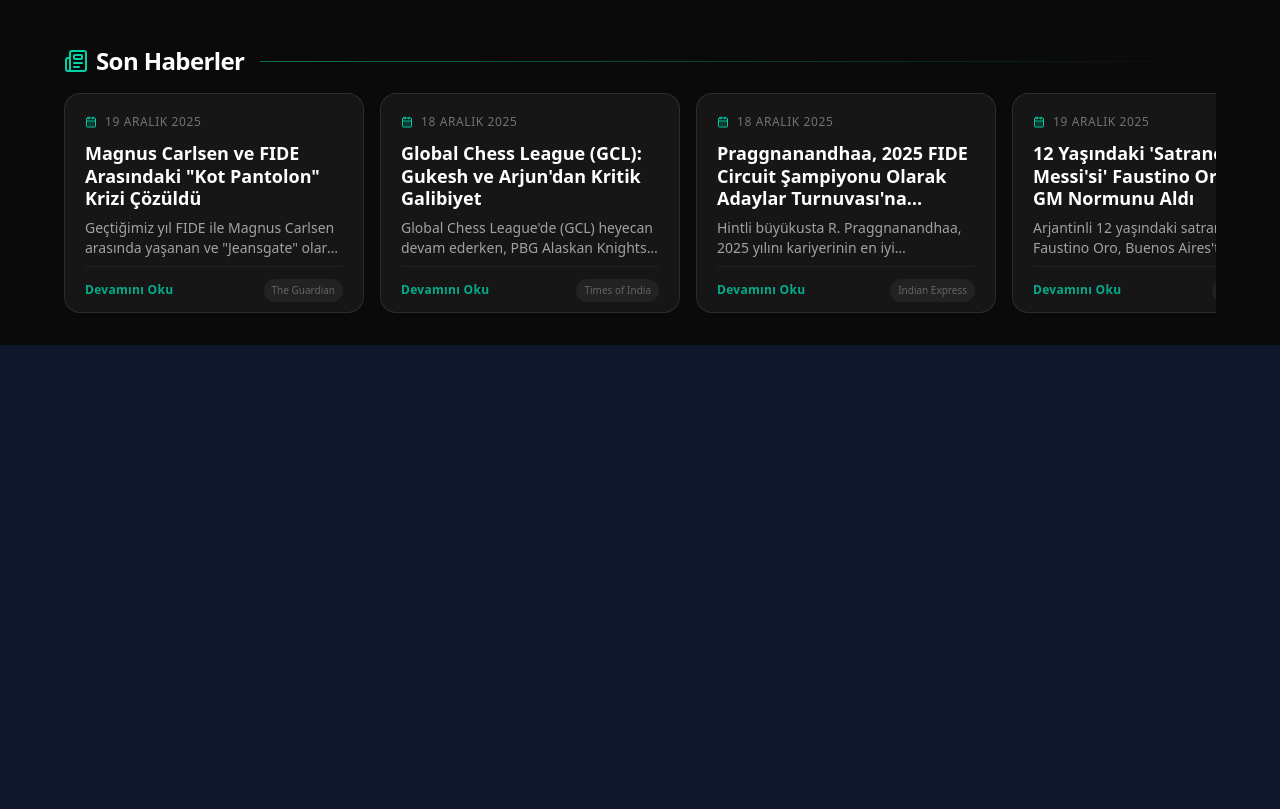
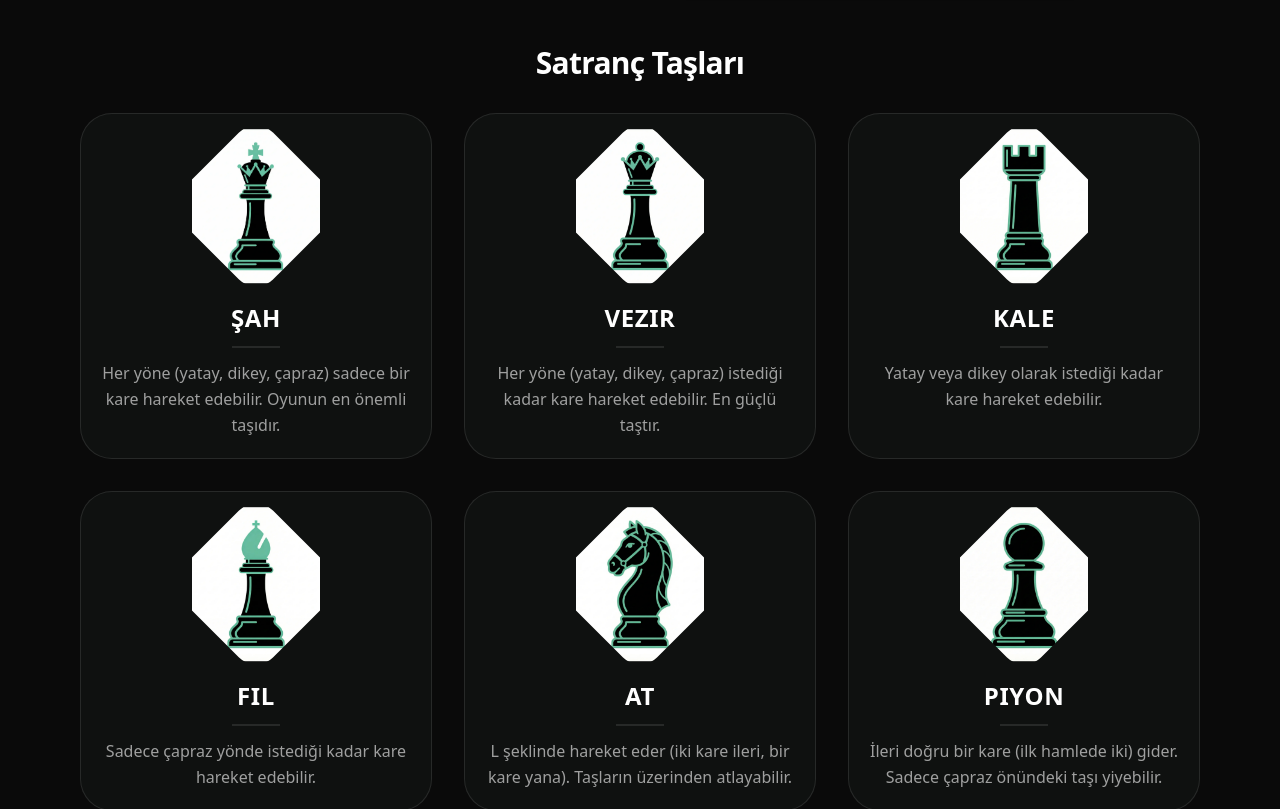
Before and after one commit to ibrahimsezer/chess-warmup, a React (Vite) app: page / in a window 1280 px wide. Shown: the part 900-1709 px from the top of the page. Before the commit the page ends 1245 px from the top, so only its background shows below. Built offline with nearby package versions, Linux system fonts and the light colour scheme.

Commit message:
feat: add chess piece guide with detailed piece information to the menu screen.

```diff
--- a/src/components/MenuScreen.jsx
+++ b/src/components/MenuScreen.jsx
@@ -4,6 +4,7 @@ import { Eye, EyeOff, Grid3X3, MousePointer2, Castle, ChessKnight, ChessBishop,
 import { getModeName, FILES, RANKS } from '../utils/chessLogic';
 import OpeningExplorer from './OpeningExplorer';
 import LatestNews from './LatestNews';
+import PieceGuide from './PieceGuide';
 
 export default function MenuScreen({ onStartGame, history, t, lang }) {
 
@@ -83,6 +84,9 @@ export default function MenuScreen({ onStartGame, history, t, lang }) {
                 <HistoryDashboard history={history} t={t} lang={lang} />
             </div>
 
+            {/* PIECE GUIDE */}
+            <PieceGuide lang={lang} />
+
             {/* LATEST NEWS */}
             <LatestNews lang={lang} />
         </div>
--- /dev/null
+++ b/src/components/PieceGuide.jsx
@@ -0,0 +1,46 @@
+import React from 'react';
+import { chessPieces } from '../data/chessPieces';
+
+export default function PieceGuide({ lang }) {
+    return (
+        <div className="w-full flex flex-col gap-8 items-center justify-center py-8">
+            <h2 className="text-3xl font-black text-white tracking-tight text-center">
+                {lang === 'en' ? "Chess Pieces" : "Satranç Taşları"}
+            </h2>
+
+            <div className="grid grid-cols-1 md:grid-cols-2 lg:grid-cols-3 gap-8 max-w-6xl w-full px-4">
+                {chessPieces.map((piece) => (
+                    <div
+                        key={piece.id}
+                        className="group relative bg-[#0f1110] border border-white/10 rounded-[2rem] p-5 flex flex-col items-center text-center transition-all duration-500 hover:scale-105 hover:shadow-[0_0_40px_-10px_rgba(45,212,191,0.3)] hover:border-aqua/50"
+                    >
+                        {/* Diamond Image Container */}
+                        <div className="relative w-36 h-36 mb-6 transition-transform duration-500 group-hover:scale-110">
+
+                            {/* Image Mask/Wrapper */}
+                            <div className="absolute inset-2 overflow-hidden rotate-45 rounded-[1.5rem]">
+                                {/* Counter-rotate image to keep it upright */}
+                                <img
+                                    src={piece.image}
+                                    alt={piece.name[lang]}
+                                    className="w-[120%] h-[120%] object-cover absolute top-1/2 left-1/2 -translate-x-1/2 -translate-y-1/2 -rotate-45"
+                                />
+                            </div>
+                        </div>
+
+                        {/* Text Content */}
+                        <div className="relative z-10 flex flex-col items-center gap-3">
+                            <h3 className="text-2xl font-black text-white uppercase tracking-wide group-hover:text-aqua transition-colors duration-300">
+                                {piece.name[lang]}
+                            </h3>
+                            <div className="h-0.5 w-12 bg-white/10 group-hover:w-24 group-hover:bg-aqua/50 transition-all duration-500" />
+                            <p className="text-white/60 font-medium leading-relaxed group-hover:text-white/80 transition-colors duration-300">
+                                {piece.description[lang]}
+                            </p>
+                        </div>
+                    </div>
+                ))}
+            </div>
+        </div>
+    );
+}
--- /dev/null
+++ b/src/data/chessPieces.js
@@ -0,0 +1,74 @@
+export const chessPieces = [
+    {
+        id: 'king',
+        name: {
+            tr: "Şah",
+            en: "King"
+        },
+        description: {
+            tr: "Her yöne (yatay, dikey, çapraz) sadece bir kare hareket edebilir. Oyunun en önemli taşıdır.",
+            en: "Can move exactly one square horizontally, vertically, or diagonally. The most important piece."
+        },
+        image: "/chess-pieces/king.webp"
+    },
+    {
+        id: 'queen',
+        name: {
+            tr: "Vezir",
+            en: "Queen"
+        },
+        description: {
+            tr: "Her yöne (yatay, dikey, çapraz) istediği kadar kare hareket edebilir. En güçlü taştır.",
+            en: "Can move any number of squares horizontally, vertically, or diagonally. The most powerful piece."
+        },
+        image: "/chess-pieces/queen.webp"
+    },
+    {
+        id: 'rook',
+        name: {
+            tr: "Kale",
+            en: "Rook"
+        },
+        description: {
+            tr: "Yatay veya dikey olarak istediği kadar kare hareket edebilir.",
+            en: "Can move any number of squares horizontally or vertically."
+        },
+        image: "/chess-pieces/rook.webp"
+    },
+    {
+        id: 'bishop',
+        name: {
+            tr: "Fil",
+            en: "Bishop"
+        },
+        description: {
+            tr: "Sadece çapraz yönde istediği kadar kare hareket edebilir.",
+            en: "Can move any number of squares diagonally."
+        },
+        image: "/chess-pieces/bishop.webp"
+    },
+    {
+        id: 'knight',
+        name: {
+            tr: "At",
+            en: "Knight"
+        },
+        description: {
+            tr: "L şeklinde hareket eder (iki kare ileri, bir kare yana). Taşların üzerinden atlayabilir.",
+            en: "Moves in an 'L' shape (two squares in one cardinal direction, then one square perpendicular). Can jump over pieces."
+        },
+        image: "/chess-pieces/knight.webp"
+    },
+    {
+        id: 'pawn',
+        name: {
+            tr: "Piyon",
+            en: "Pawn"
+        },
+        description: {
+            tr: "İleri doğru bir kare (ilk hamlede iki) gider. Sadece çapraz önündeki taşı yiyebilir.",
+            en: "Moves forward one square (or two on first move). Captures diagonally forward."
+        },
+        image: "/chess-pieces/pawn.webp"
+    }
+];
```
